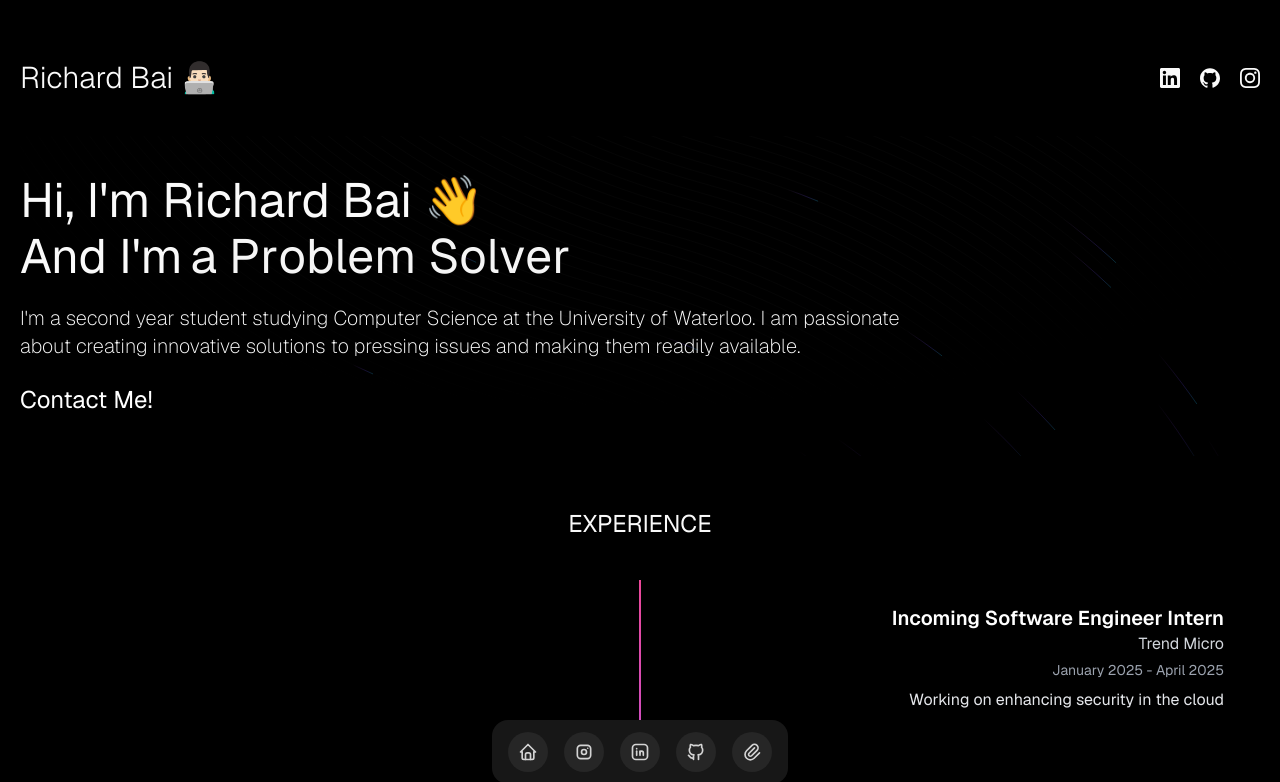
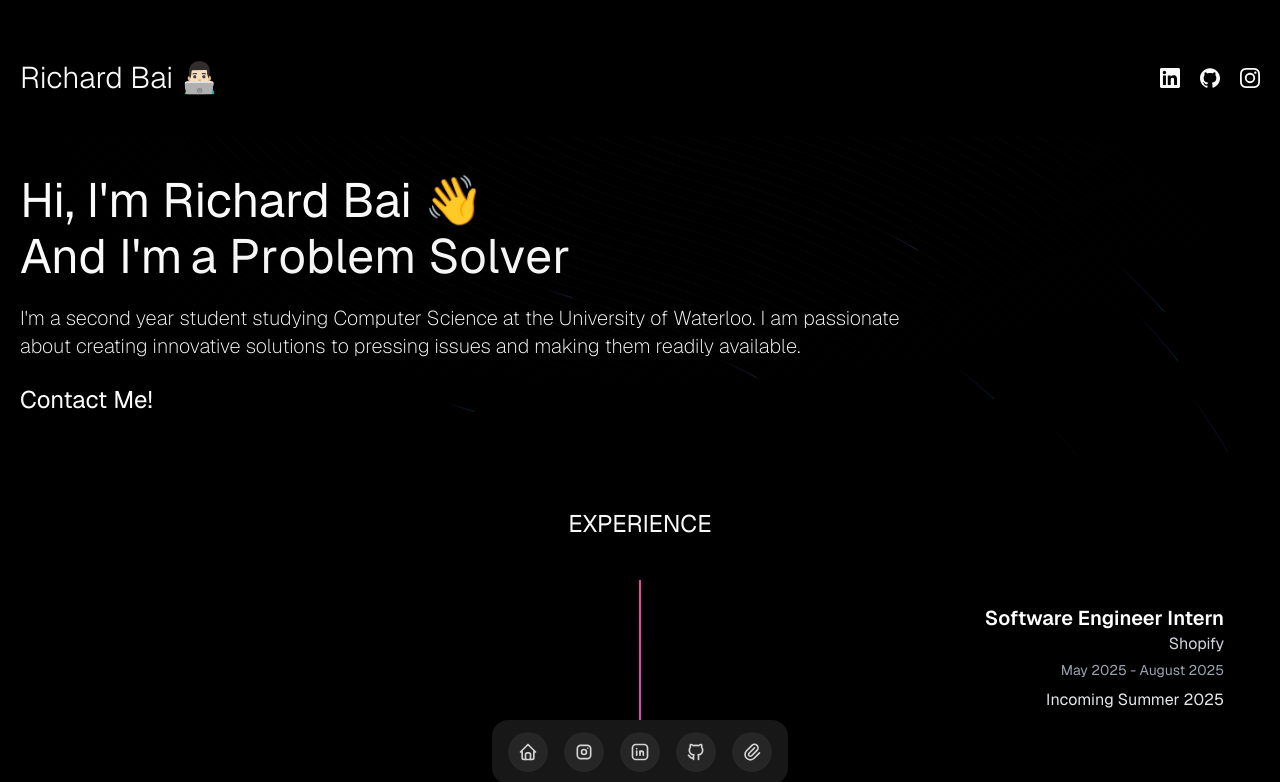
Before and after one commit to richieb21/personal-portfolio, a Next.js app: page / in a window 1280 px wide. Shown: the top 782 px of the page. Built offline with nearby package versions, Linux system fonts and the light colour scheme.

Commit message:
Update Experiences

```diff
--- a/app/(home)/components/Experience.tsx
+++ b/app/(home)/components/Experience.tsx
@@ -12,10 +12,17 @@ interface ExperienceItem {
 
 const experiences: ExperienceItem[] = [
   {
+    company: "Shopify",
+    role: "Software Engineer Intern",
+    date: "May 2025 - August 2025",
+    description: "Incoming Summer 2025",
+  },
+  {
     company: "Trend Micro",
-    role: "Incoming Software Engineer Intern",
+    role: "Software Engineer Intern",
     date: "January 2025 - April 2025",
-    description: "Working on enhancing security in the cloud",
+    description:
+      "Software Engineer Intern on the V1ES ASRM and Data Forwarding Team",
   },
   {
     company: "Savi Finance",
```
